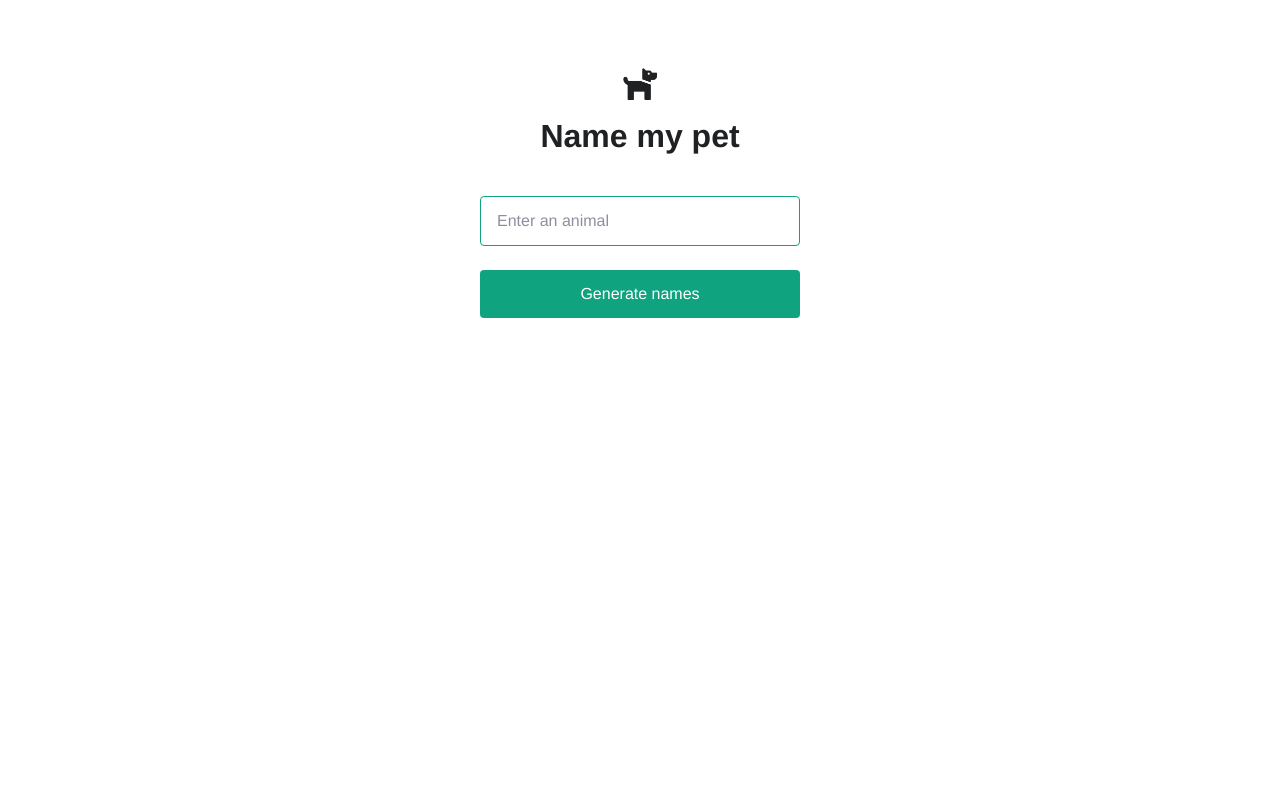
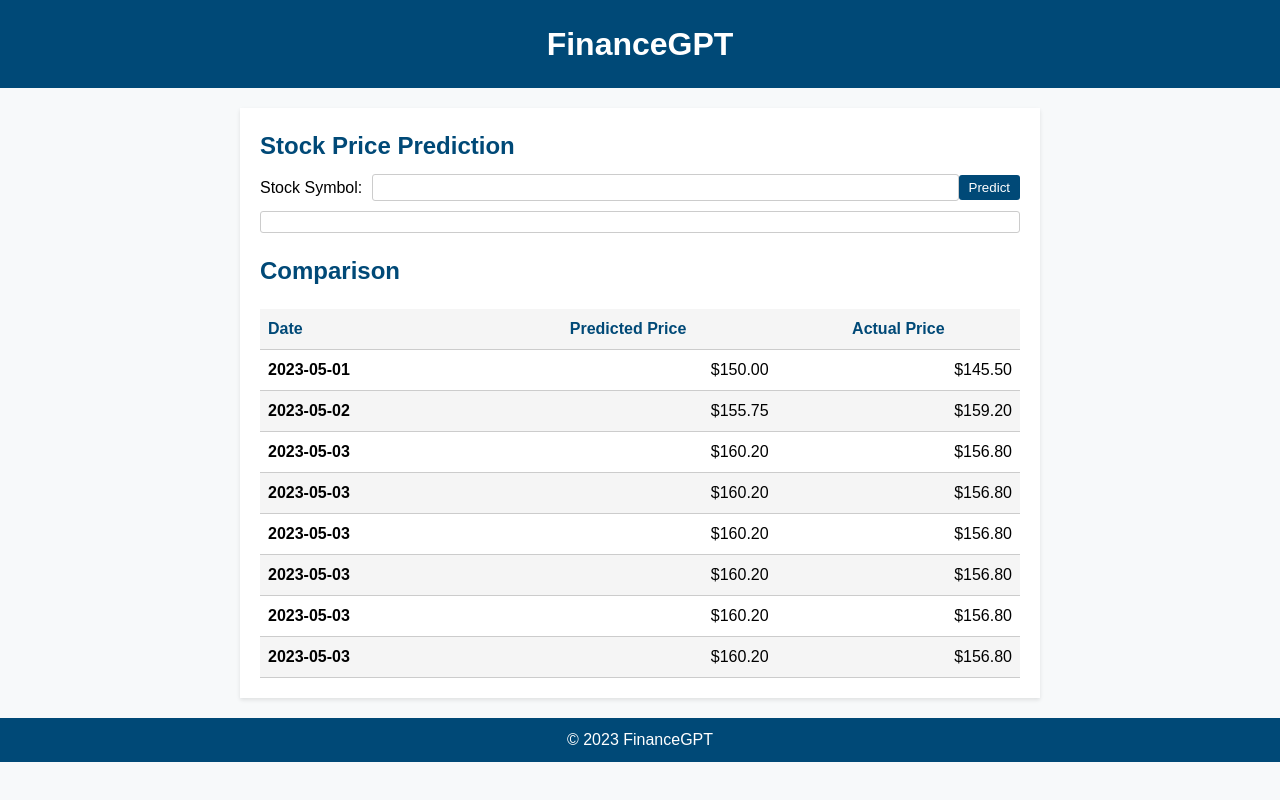
Before and after one commit to openai/openai-quickstart-python, a Flask app: page / in a window 1280 px wide. Run offline with Flask 2, Linux system fonts and the light colour scheme; some web fonts are replaced.

Commit message:
Changed openAI characteristics to a financial gpt, adding a chart, completely new css and html, no changes to python)

```diff
--- a/static/main.css
+++ b/static/main.css
@@ -1,66 +1,156 @@
-@font-face {
-  font-family: "ColfaxAI";
-  src: url(https://cdn.openai.com/API/fonts/ColfaxAIRegular.woff2)
-      format("woff2"),
-    url(https://cdn.openai.com/API/fonts/ColfaxAIRegular.woff) format("woff");
-  font-weight: normal;
-  font-style: normal;
+/* styles.css */
+
+/* Reset default styles */
+* {
+  margin: 0;
+  padding: 0;
+  box-sizing: border-box;
 }
-@font-face {
-  font-family: "ColfaxAI";
-  src: url(https://cdn.openai.com/API/fonts/ColfaxAIBold.woff2) format("woff2"),
-    url(https://cdn.openai.com/API/fonts/ColfaxAIBold.woff) format("woff");
-  font-weight: bold;
-  font-style: normal;
+
+/* Global styles */
+body {
+  font-family: Arial, sans-serif;
+  line-height: 1.5;
+  background-color: #f7f9fa;
 }
-body,
-input {
-  font-size: 16px;
-  line-height: 24px;
-  color: #353740;
-  font-family: "ColfaxAI", Helvetica, sans-serif;
+
+header {
+  background-color: #004977;
+  padding: 20px;
+  text-align: center;
 }
-body {
+
+header h1 {
+  color: #fff;
+  font-weight: 700;
+}
+
+main {
+  max-width: 800px;
+  margin: 20px auto;
+  padding: 20px;
+  background-color: #fff;
+  box-shadow: 0 2px 4px rgba(0, 0, 0, 0.1);
+}
+
+h2 {
+  margin-bottom: 10px;
+  font-weight: 600;
+  color: #004977;
+}
+
+#prediction-container {
+  margin-bottom: 20px;
+}
+
+#prediction-form {
   display: flex;
-  flex-direction: column;
   align-items: center;
-  padding-top: 60px;
+  margin-bottom: 10px;
 }
-.icon {
-  width: 34px;
+
+#prediction-form label {
+  margin-right: 10px;
 }
-h3 {
-  font-size: 32px;
-  line-height: 40px;
-  font-weight: bold;
-  color: #202123;
-  margin: 16px 0 40px;
+
+#prediction-form input[type="text"] {
+  padding: 5px;
+  border: 1px solid #ccc;
+  border-radius: 3px;
+  flex: 1;
 }
-form {
-  display: flex;
-  flex-direction: column;
-  width: 320px;
-}
-input[type="text"] {
-  padding: 12px 16px;
-  border: 1px solid #10a37f;
-  border-radius: 4px;
-  margin-bottom: 24px;
-}
-::placeholder {
-  color: #8e8ea0;
-  opacity: 1;
-}
-input[type="submit"] {
-  padding: 12px 0;
+
+#prediction-form button {
+  padding: 5px 10px;
+  background-color: #004977;
   color: #fff;
-  background-color: #10a37f;
   border: none;
-  border-radius: 4px;
-  text-align: center;
+  border-radius: 3px;
   cursor: pointer;
 }
-.result {
-  font-weight: bold;
-  margin-top: 40px;
+
+#prediction-result {
+  padding: 10px;
+  border: 1px solid #ccc;
+  border-radius: 3px;
 }
+
+#comparison-container {
+  overflow-x: auto;
+}
+
+#stock-table {
+  width: 100%;
+  border-collapse: collapse;
+  margin-top: 10px;
+}
+
+#stock-table th,
+#stock-table td {
+  padding: 8px;
+  border-bottom: 1px solid #ccc;
+}
+
+#stock-table th {
+  background-color: #f5f5f5;
+  font-weight: 600;
+  color: #004977;
+}
+
+#stock-table td:first-child {
+  font-weight: 600;
+}
+
+#stock-table td:nth-child(2),
+#stock-table td:nth-child(3) {
+  text-align: right;
+}
+
+footer {
+  background-color: #004977;
+  padding: 10px;
+  text-align: center;
+}
+
+footer p {
+  color: #fff;
+}
+
+/* Chart Styles */
+
+#stock-table {
+  display: table;
+  width: 100%;
+  border-collapse: collapse;
+}
+
+#stock-table thead {
+  display: table-header-group;
+  background-color: #004977;
+  color: #fff;
+}
+
+#stock-table tbody {
+  display: table-row-group;
+}
+
+#stock-table th,
+#stock-table td {
+  display: table-cell;
+  padding: 8px;
+  text-align: center;
+}
+
+#stock-table th:first-child,
+#stock-table td:first-child {
+  text-align: left;
+}
+
+#stock-table tr:nth-child(even) {
+  background-color: #f5f5f5;
+}
+
+#stock-table tr:hover {
+  background-color: #e9f0f3;
+  cursor: pointer;
+}
--- a/templates/index.html
+++ b/templates/index.html
@@ -1,21 +1,92 @@
 <!DOCTYPE html>
+<html>
 <head>
-  <title>OpenAI Quickstart</title>
-  <link
-    rel="shortcut icon"
-    href="{{ url_for('static', filename='dog.png') }}"
-  />
+  <title>Financial Analysis</title>
   <link rel="stylesheet" href="{{ url_for('static', filename='main.css') }}" />
 </head>
+<body>
+  <header>
+    <h1>FinanceGPT</h1>
+  </header>
 
-<body>
-  <img src="{{ url_for('static', filename='dog.png') }}" class="icon" />
-  <h3>Name my pet</h3>
-  <form action="/" method="post">
-    <input type="text" name="animal" placeholder="Enter an animal" required />
-    <input type="submit" value="Generate names" />
-  </form>
-  {% if result %}
-  <div class="result">{{ result }}</div>
-  {% endif %}
+  <main>
+    <section id="prediction-section">
+      <h2>Stock Price Prediction</h2>
+      <div id="prediction-container">
+        <form id="prediction-form">
+          <label for="stock-symbol">Stock Symbol:</label>
+          <input type="text" id="stock-symbol" name="stock-symbol" required>
+          <button type="submit">Predict</button>
+        </form>
+        <div id="prediction-result">
+          <!-- Prediction result will be displayed here -->
+        </div>
+      </div>
+    </section>
+
+    <section id="comparison-section">
+      <h2>Comparison</h2>
+      <div id="comparison-container">
+        <table id="stock-table">
+          <thead>
+            <tr>
+              <th>Date</th>
+              <th>Predicted Price</th>
+              <th>Actual Price</th>
+            </tr>
+          </thead>
+          <tbody>
+            <tr>
+              <td>2023-05-01</td>
+              <td>$150.00</td>
+              <td>$145.50</td>
+            </tr>
+            <tr>
+              <td>2023-05-02</td>
+              <td>$155.75</td>
+              <td>$159.20</td>
+            </tr>
+            <tr>
+              <td>2023-05-03</td>
+              <td>$160.20</td>
+              <td>$156.80</td>
+            </tr>
+            <tr>
+              <td>2023-05-03</td>
+              <td>$160.20</td>
+              <td>$156.80</td>
+            </tr>
+            <tr>
+              <td>2023-05-03</td>
+              <td>$160.20</td>
+              <td>$156.80</td>
+            </tr>
+            <tr>
+              <td>2023-05-03</td>
+              <td>$160.20</td>
+              <td>$156.80</td>
+            </tr>
+            <tr>
+              <td>2023-05-03</td>
+              <td>$160.20</td>
+              <td>$156.80</td>
+            </tr>
+            <tr>
+              <td>2023-05-03</td>
+              <td>$160.20</td>
+              <td>$156.80</td>
+            </tr>
+            <!-- Add more rows as needed -->
+          </tbody>
+        </table>
+      </div>
+    </section>
+  </main>
+
+  <footer>
+    <p>© 2023 FinanceGPT</p>
+  </footer>
+
+  <script src="script.js"></script>
 </body>
+</html>
```
